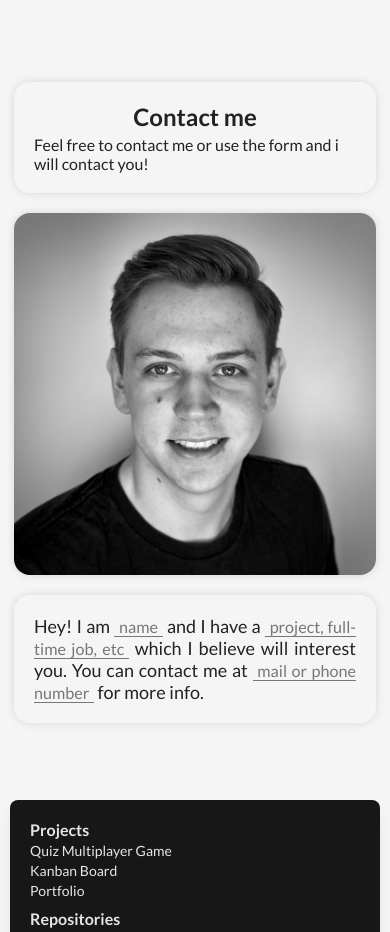
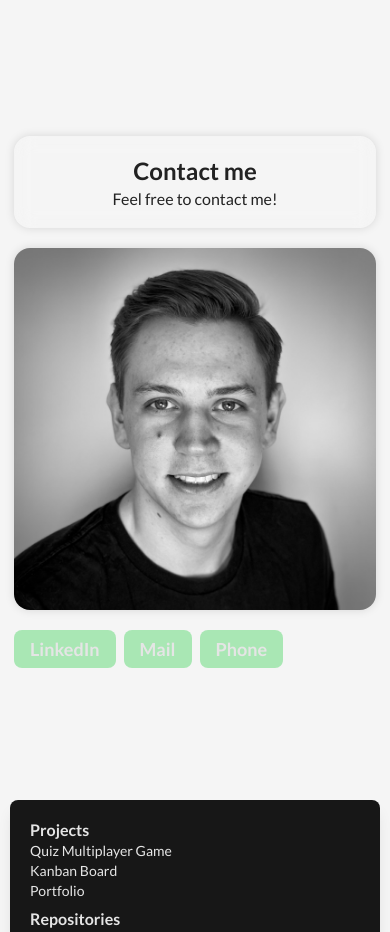
Before and after one commit to luc-as-dev/portfolio-react, a React (Vite) app in the folder client/: page / in a window 390 px wide. Shown: the part 4740-5672 px from the top of the page. Built offline with nearby package versions, Linux system fonts and the light colour scheme.

Commit message:
changed to contact btns for linkedin, phone, mail

```diff
--- /dev/null
+++ b/client/src/components/ContactMe/ContactMe.scss
@@ -0,0 +1,29 @@
+.contact-me {
+  display: flex;
+  flex-direction: column;
+
+  gap: 8px;
+
+  &-link {
+    cursor: pointer;
+    text-decoration: none;
+    text-align: center;
+
+    font-size: 18px;
+    font-weight: 700;
+
+    background-color: #39d35366;
+    color: #e5e5e5;
+
+    padding: 8px 16px;
+    border-radius: 8px;
+
+    &:hover {
+      background-color: #26a64166;
+    }
+  }
+
+  @media (max-width: 462px){
+    flex-direction: row;
+  }
+}
--- /dev/null
+++ b/client/src/components/ContactMe/ContactMe.tsx
@@ -0,0 +1,31 @@
+import { useState } from "react";
+import Card from "../UI/Card/Card";
+import "./ContactMe.scss";
+
+type Props = {
+  className?: string;
+};
+
+export default function ContactMe({ className }: Props) {
+  const [isExpanded, setIsExpanded] = useState<boolean>(false);
+
+  function contactOnClickHandler() {}
+
+  return (
+    <div className={`contact-me ${className}`.trim()}>
+      <a
+        className="contact-me-link"
+        href="https://www.linkedin.com/in/lucas-karlsson-luc-as-dev/"
+        target="_blank"
+      >
+        LinkedIn
+      </a>
+      <a className="contact-me-link" href="mailto:lucas.karlsson@post.com">
+        Mail
+      </a>
+      <a className="contact-me-link" href="tel:+46722268091">
+        Phone
+      </a>
+    </div>
+  );
+}
--- a/client/src/components/Sections/ContactSection/ContactSection.scss
+++ b/client/src/components/Sections/ContactSection/ContactSection.scss
@@ -6,7 +6,7 @@
 
   &-content {
     display: flex;
-    align-items: start;
+    align-items: end;
     flex-wrap: wrap;
 
     gap: inherit;
@@ -22,9 +22,5 @@
         width: 100%;
       }
     }
-
-    &-form {
-      flex: 300px 1;
-    }
   }
 }
--- a/client/src/components/Sections/ContactSection/ContactSection.tsx
+++ b/client/src/components/Sections/ContactSection/ContactSection.tsx
@@ -4,6 +4,7 @@ import ContactForm from "../../ContactForm/ContactForm";
 import Card from "../../UI/Card/Card";
 
 import heroContactImg from "../../../assets/hero-contact.png";
+import ContactMe from "../../ContactMe/ContactMe";
 
 type Props = {};
 
@@ -12,7 +13,7 @@ export default function ContactSection({}: Props) {
     <section className="contact-section" id="contact">
       <SectionHeader
         label="Contact me"
-        description="Feel free to contact me or use the form and i will contact you!"
+        description="Feel free to contact me!"
       />
       <div className="contact-section-content">
         <Card className="contact-section-content-hero">
@@ -21,7 +22,10 @@ export default function ContactSection({}: Props) {
             src={heroContactImg}
           />
         </Card>
+        <ContactMe />
+        {/*
         <ContactForm className="contact-section-content-form" />
+        */}
       </div>
     </section>
   );
```
